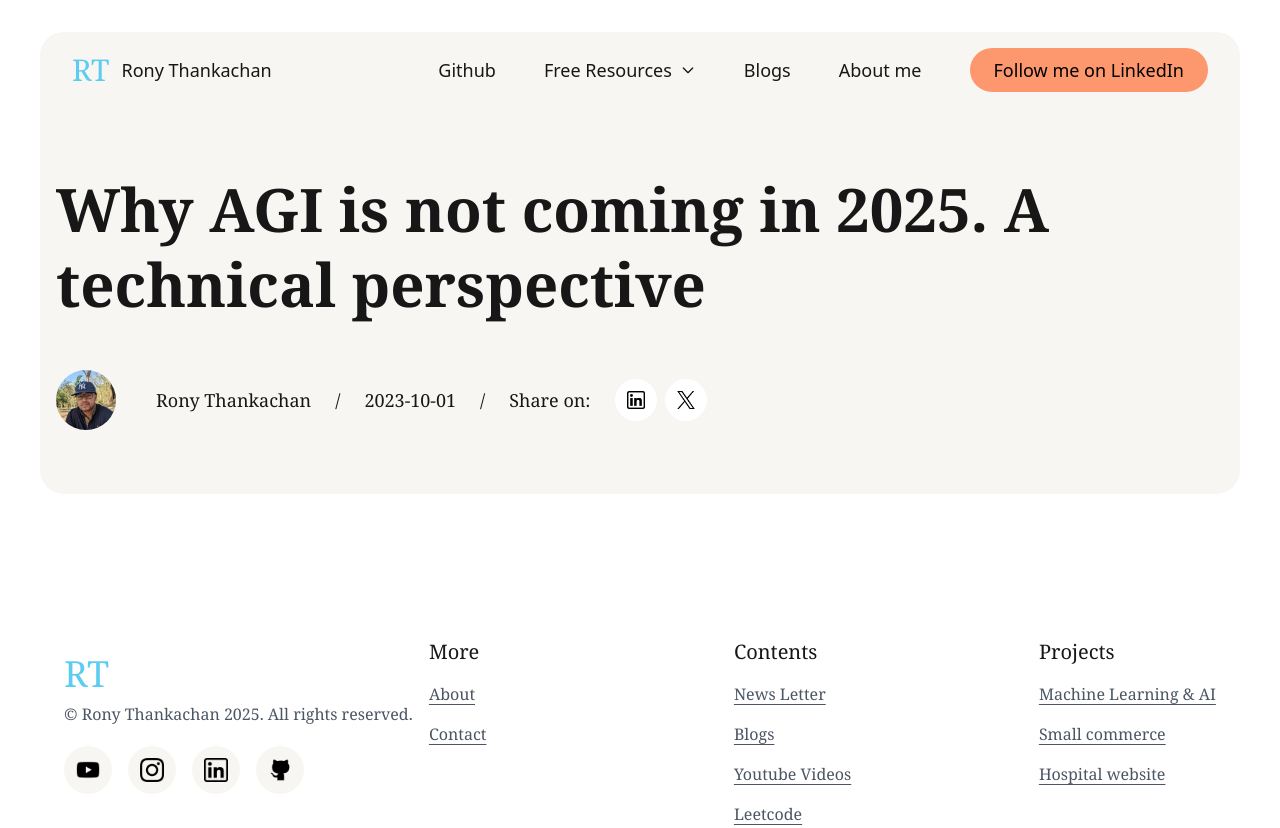
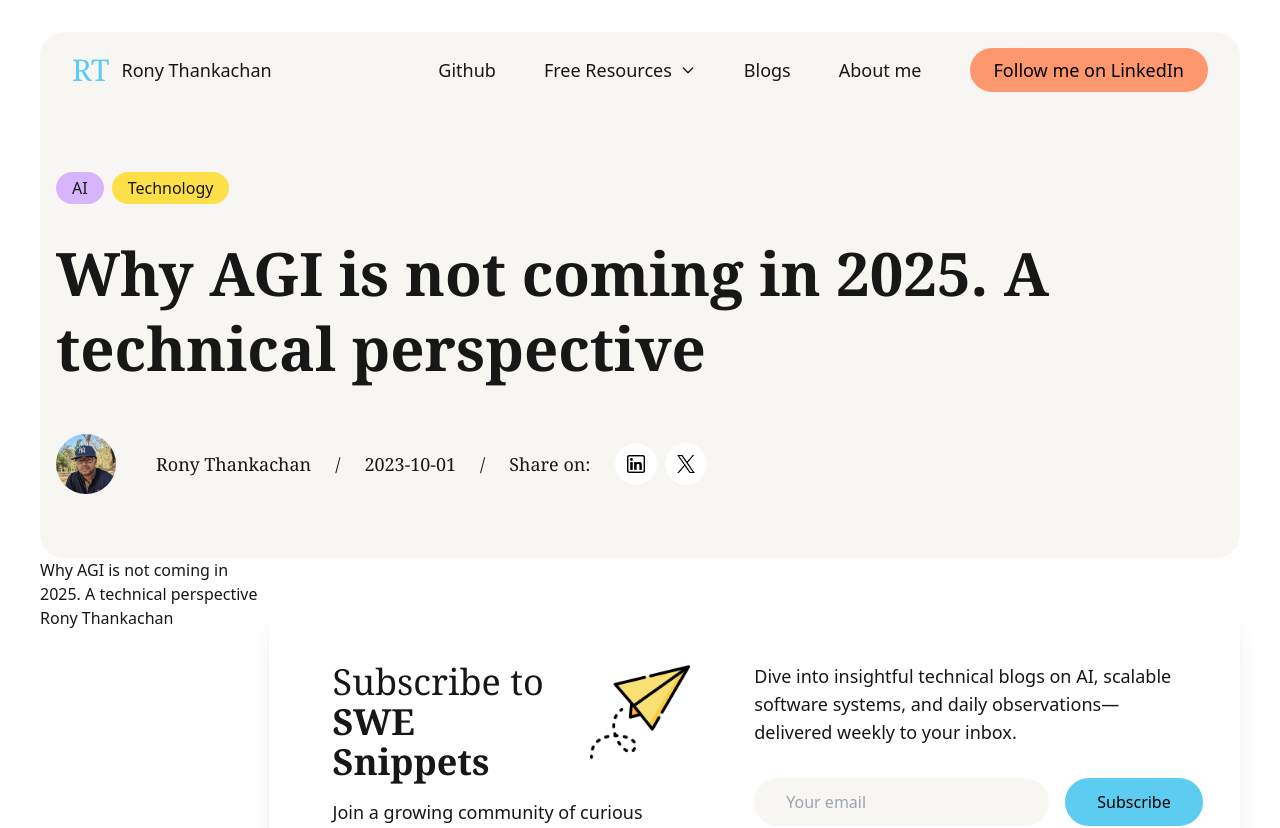
Before and after one commit to ronythankachan/ronythankachan.com, a Next.js app: page /blogs/blog1 in a window 1280 px wide. Shown: the top 828 px of the page. Built offline with nearby package versions, Linux system fonts and the light colour scheme.

Commit message:
Blog page styling

```diff
--- a/app/blogs/[slug]/page.tsx
+++ b/app/blogs/[slug]/page.tsx
@@ -7,6 +7,7 @@ import HeroSection from "@/app/components/shared/HeroSection";
 import Container from "@/app/components/shared/Container";
 import Image from "next/image";
 import Link from "next/link";
+import BlogPost from "@/app/components/BlogPost";
 
 interface Params {
   slug: string;
@@ -18,6 +19,13 @@ export async function generateStaticParams() {
     slug: filename.replace(".md", ""),
   }));
 }
+
+const categoryColors: { [key: string]: string } = {
+  AI: "bg-purple-300",
+  Technology: "bg-yellow-300",
+  Health: "bg-teal-300",
+  Lifestyle: "bg-pink-300",
+};
 
 const BlogPage = async ({ params }: { params: Promise<Params> }) => {
   const resolvedParams = await params;
@@ -32,8 +40,21 @@ const BlogPage = async ({ params }: { params: Promise<Params> }) => {
   const { data, content } = matter(fileContent);
 
   return (
+    <>
       <HeroSection>
         <Container>
+          <div className="flex items-center gap-2 mb-8">
+            {data.category.map((category: string) => (
+              <p
+                className={`px-4 py-1 rounded-full ${
+                  categoryColors[category] || "bg-yellow-300"
+                }`}
+                key={category}
+              >
+                {category}
+              </p>
+            ))}
+          </div>
           <h1 className="text-[60px] leading-tight font-serif mb-12 font-semibold">
             {data.title}
           </h1>
@@ -81,6 +102,12 @@ const BlogPage = async ({ params }: { params: Promise<Params> }) => {
           </div>
         </Container>
       </HeroSection>
+      <BlogPost
+        author={"Rony Thankachan"}
+        title={data.title}
+        content={content}
+      />
+    </>
   );
 };
 
--- a/app/components/BlogPost.tsx
+++ b/app/components/BlogPost.tsx
@@ -1,25 +1,28 @@
 import React from "react";
 import ReactMarkdown from "react-markdown";
 import Container from "./shared/Container";
+import NewsLetter from "./NewsLetter";
 
 interface BlogPostProps {
+  content: string;
   title: string;
-  date: string;
-  content: string;
+  author: string;
 }
 
-const BlogPost: React.FC<BlogPostProps> = ({ title, date, content }) => {
+const BlogPost: React.FC<BlogPostProps> = ({ content, title, author }) => {
   return (
     <>
-      <div className="bg-[#f8f6f3] py-16 rounded-b-3xl">
-        <Container>
-          <h1 className="text-3xl font-bold mb-2">{title}</h1>
-          <p className="text-gray-600 mb-4">{date}</p>
-        </Container>
+      <div className="flex justify-between">
+        <div>
+          <h1>{title}</h1>
+          <p>{author}</p>
+        </div>
+        <NewsLetter />
       </div>
-      <div className="blog-post">
+
+      <Container>
         <ReactMarkdown>{content}</ReactMarkdown>
-      </div>
+      </Container>
     </>
   );
 };
--- a/app/components/NewsLetter.tsx
+++ b/app/components/NewsLetter.tsx
@@ -6,13 +6,14 @@ import NewsLetterClient from "./NewsLetterClient";
 
 const NewsLetter = () => {
   return (
-    <div className="bg-white rounded-[32px] p-8 md:p-16 mt-10">
+    <div className="bg-white rounded-[32px] p-8 md:p-16 mt-10 shadow-xl">
       <div className="flex flex-col md:flex-row md:gap-16 gap-8">
         {/* Left Section */}
         <div className="w-full md:w-1/2">
           <div className="flex items-center gap-4 mb-4">
             <h2 className="text-xl md:text-4xl font-serif">
-              Subscribe to<br />
+              Subscribe to
+              <br />
               <span className="font-semibold">SWE Snippets</span>
             </h2>
             <Image
@@ -32,13 +33,15 @@ const NewsLetter = () => {
         {/* Right Section */}
         <div className="w-full md:w-1/2">
           <p className="text-base md:text-lg mb-8">
-            Dive into insightful technical blogs on AI, scalable software systems, and daily observations—delivered weekly to your inbox.
+            Dive into insightful technical blogs on AI, scalable software
+            systems, and daily observations—delivered weekly to your inbox.
           </p>
 
           <NewsLetterClient />
 
           <p className="text-sm text-gray-500 mt-4">
-            By submitting this form, you&apos;ll be signed up to my free newsletter. You can opt-out at any time.
+            By submitting this form, you&apos;ll be signed up to my free
+            newsletter. You can opt-out at any time.
           </p>
         </div>
       </div>
```
Lines whose indentation alone changed are shown as unchanged.
